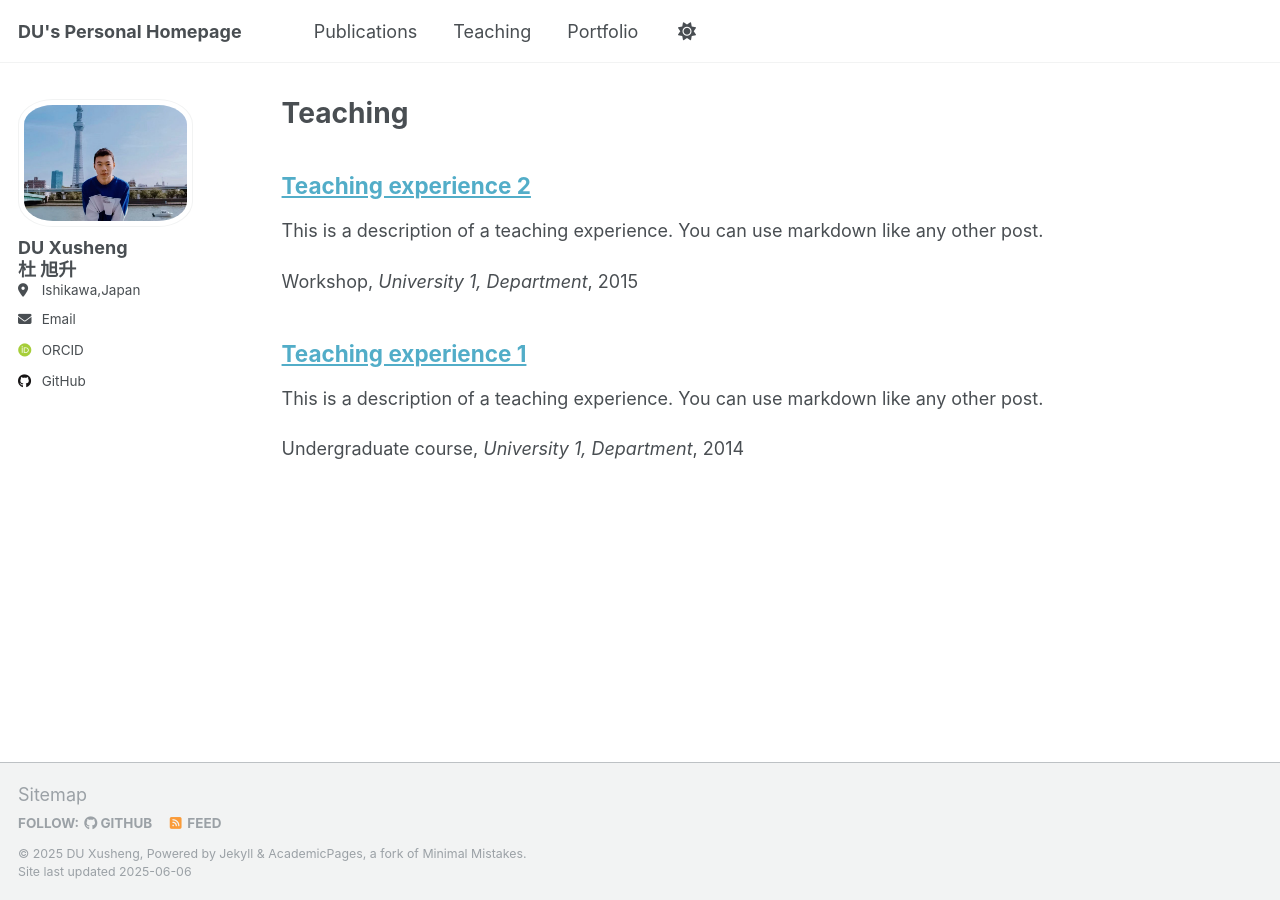
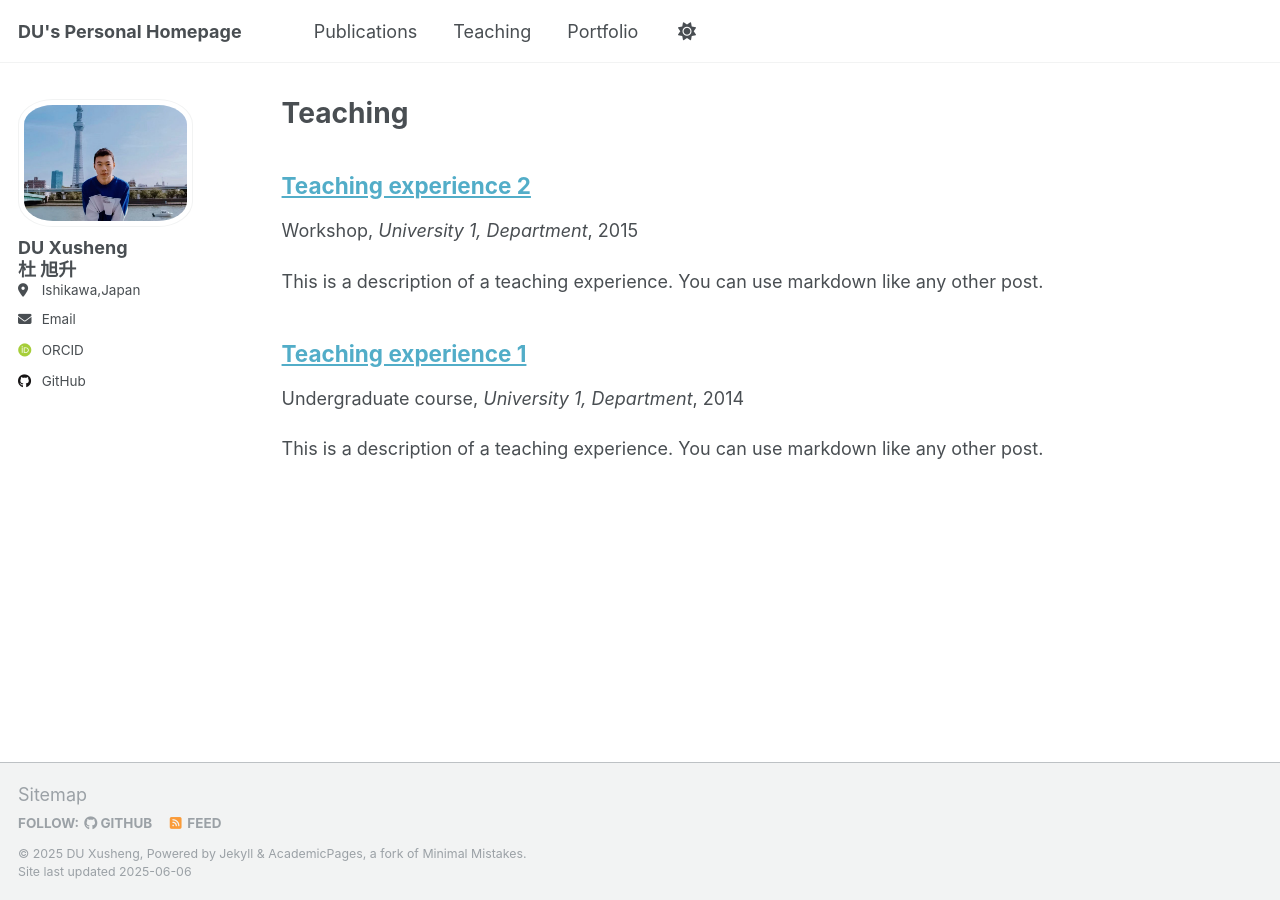
Before and after one commit to ToKyokushou/ToKyokushou.github.io, a Jekyll site: the page built from _pages/teaching.html, in a window 1280 px wide. Built offline with Jekyll 4.4.1, drawn with Linux system fonts in a browser that asks for light colours; some web fonts are replaced.

Commit message:
Update archive-single.html

```diff
--- a/_includes/archive-single.html
+++ b/_includes/archive-single.html
@@ -43,12 +43,6 @@
       <p class="page__meta"><i class="fa fa-clock" aria-hidden="true"></i> {% include read-time.html %}</p>
     {% endif %}
 
-        {% if post.excerpt and site.read_more != 'enabled' %}
-        <p class="archive__item-excerpt" itemprop="description">{{ post.excerpt | markdownify }}</p>
-        {% elsif post.excerpt and site.read_more == 'enabled' %}
-        <p class="archive__item-excerpt" itemprop="description"><p>{{ post.excerpt | markdownify | remove: '<p>' | remove: '</p>' }}<strong><a href="{{ base_path }}{{ post.url }}" rel="permalink"> Read more</a></strong></p></p>
-        {% endif %}
-
         {% if post.collection == 'teaching' %}
           <p> {{ post.type }}, <i>{{ post.venue }}</i>, {{ post.date | default: "1900-01-01" | date: "%Y" }} </p>
         {% elsif post.collection == 'publications' %}
@@ -85,5 +79,11 @@
       <p><a href="{{ post.bibtexurl }}">Download Bibtex</a></p>
     {% endif %}
 
+        {% if post.excerpt and site.read_more != 'enabled' %}
+        <p class="archive__item-excerpt" itemprop="description">{{ post.excerpt | markdownify }}</p>
+        {% elsif post.excerpt and site.read_more == 'enabled' %}
+        <p class="archive__item-excerpt" itemprop="description"><p>{{ post.excerpt | markdownify | remove: '<p>' | remove: '</p>' }}<strong><a href="{{ base_path }}{{ post.url }}" rel="permalink"> Read more</a></strong></p></p>
+        {% endif %}
+
   </article>
 </div>
```
